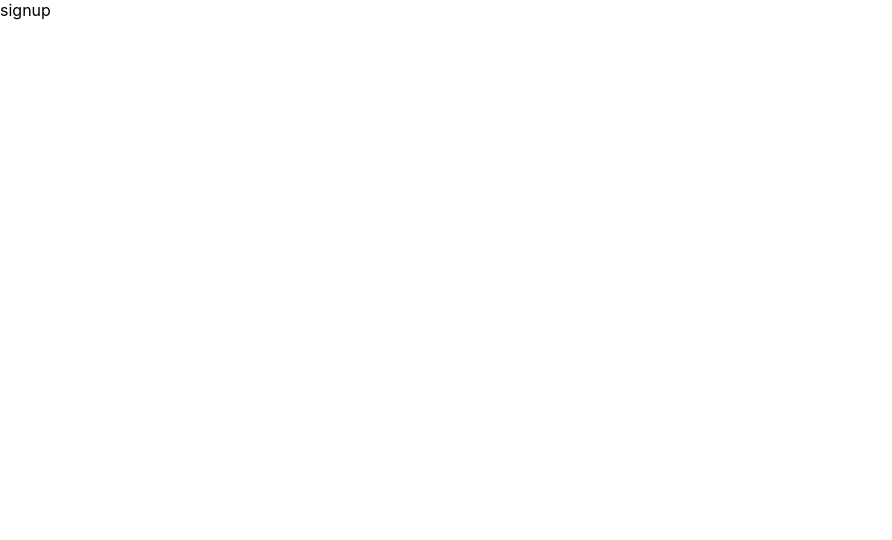
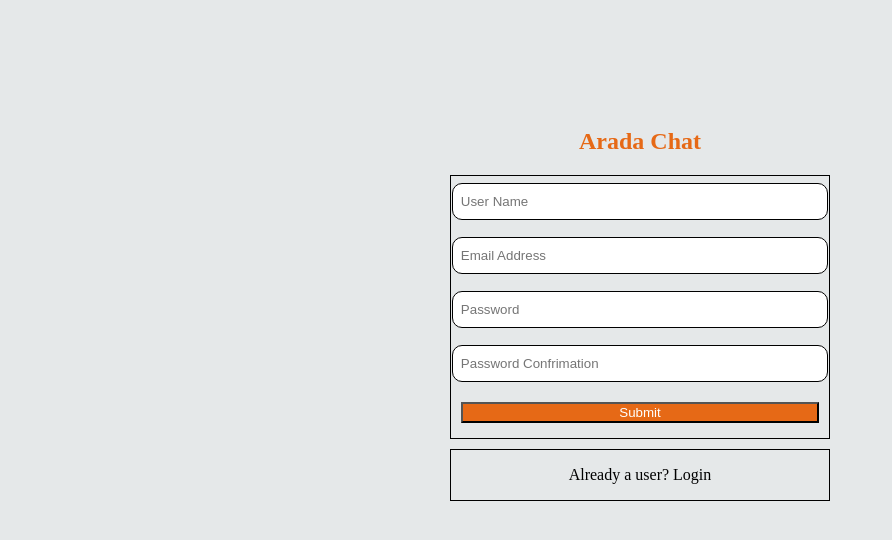
Before and after one commit to sentayhu19/Arada-chat, a React (Create React App) app: page /signup in a window 1280 px wide. Shown: the top 540 px of the page, without its empty margins (0-892 px from the left). Built offline with nearby package versions, Linux system fonts and the light colour scheme.

Commit message:
Signup page css added

```diff
--- /dev/null
+++ b/src/components/Auth/Signup.css
@@ -0,0 +1,46 @@
+:root {
+    --orage: rgb(230, 105, 22);
+    --white: #fff;
+    --bg: rgb(229, 232, 233);
+}
+body{
+    background-color: var(--bg);
+}
+.main-wrap{
+    width: 30%;
+    margin: auto;
+    padding-top: 100px;
+}
+.signup-wrap{
+    display: flex;
+    flex-direction: column;
+    margin-top: 20px;
+    border: 1px solid black;
+    align-items: center;
+    row-gap: 10px;
+}
+.submit{
+background-color: var(--orage);
+color: var(--white);
+align-self: center;
+width: 95%;
+margin-top: 10px;
+margin-bottom: 15px;
+}
+input{
+    margin-top: 7px;
+    padding: 10px 8px;
+    align-self: center;
+    border: 1px solid black;
+    width: 95%;
+    border-radius: 10px;
+}
+.logo{
+    text-align: center;
+    color: var(--orage);
+}
+.login{
+    margin-top: 10px;
+    border: 1px solid black;
+    text-align: center;
+}
--- a/src/components/Auth/Signup.js
+++ b/src/components/Auth/Signup.js
@@ -1,9 +1,21 @@
 import React, { Component } from 'react'
-
+import './Signup.css';
 export default class Signup extends Component {
   render() {
     return (
-      <div>signup</div>
+      <section className='main-wrap'>
+        <h2 className='logo'>Arada Chat</h2>
+      <form className='signup-wrap'>
+        <input type="text" required placeholder='User Name'/>
+        <input type="email" required placeholder='Email Address'/>
+        <input type="password" required placeholder='Password'/>
+        <input type="password" required placeholder='Password Confrimation'/>
+        <button type='submit' className='submit'>Submit</button>
+    </form>
+    <div className='login'>
+      <p>Already a user? Login</p>
+    </div>
+      </section>
     )
   }
 }
--- a/src/index.css
+++ /dev/null
@@ -1,13 +0,0 @@
-body {
-  margin: 0;
-  font-family: -apple-system, BlinkMacSystemFont, 'Segoe UI', 'Roboto', 'Oxygen',
-    'Ubuntu', 'Cantarell', 'Fira Sans', 'Droid Sans', 'Helvetica Neue',
-    sans-serif;
-  -webkit-font-smoothing: antialiased;
-  -moz-osx-font-smoothing: grayscale;
-}
-
-code {
-  font-family: source-code-pro, Menlo, Monaco, Consolas, 'Courier New',
-    monospace;
-}
--- a/src/index.js
+++ b/src/index.js
@@ -1,11 +1,11 @@
 import React from 'react';
 import ReactDOM from 'react-dom/client';
-import './index.css';
 import App from './components/App';
 import reportWebVitals from './reportWebVitals';
 import { BrowserRouter as Router, Routes, Route } from 'react-router-dom';
 import Login from './components/Auth/Login';
 import Signup from './components/Auth/Signup';
+
 
 const root = ReactDOM.createRoot(document.getElementById('root'));
 root.render(
```
